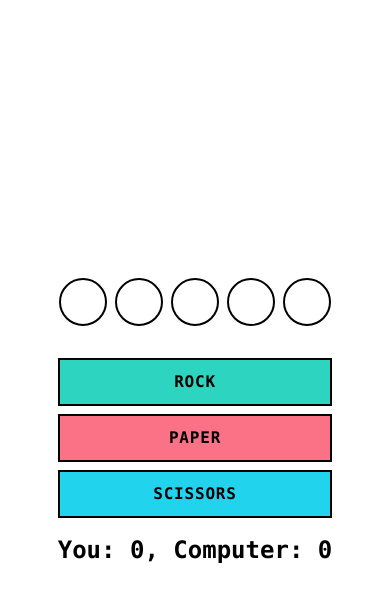
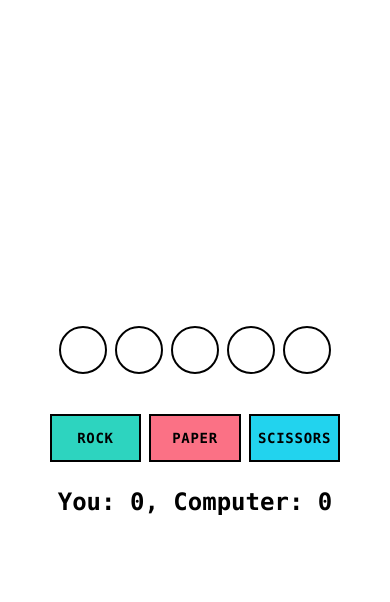
Before and after one commit to sidcraftscode/rock-paper-scissors, a plain HTML site: page index.html in a window 390 px wide. Both pictures are taken after a click on the button "PLAY NOW". Drawn offline with nearby package versions, Linux system fonts and the light colour scheme.

Commit message:
fixed spacing bug making buttons change width each time

```diff
--- a/index.html
+++ b/index.html
@@ -22,13 +22,13 @@
                 <div id="round4" class="rounded-full h-12 w-12 border-2 border-black"></div>
                 <div id="round5" class="rounded-full h-12 w-12 border-2 border-black"></div>
             </div>
-            <div class="mx-auto mb-4 grid gap-2 sm:grid-cols-3">
-                <button onclick="makeChoice('rock')" class="mx-auto block h-12 w-full border-2 border-black bg-teal-400 px-6 font-semibold uppercase tracking-wider text-black hover:bg-teal-300">Rock</button>
-                <button onclick="makeChoice('paper')" class="mx-auto block h-12 w-full border-2 border-black bg-rose-400 px-6 font-semibold uppercase tracking-wider text-black hover:bg-rose-300">Paper</button>
-                <button onclick="makeChoice('scissors')" class="mx-auto block h-12 w-full border-2 border-black bg-cyan-400 px-6 font-semibold uppercase tracking-wider text-black hover:bg-cyan-300">Scissors</button>
+            <div class="mx-auto mb-4 grid p-2 sm:p-0 gap-2 grid-cols-3">
+                <button onclick="makeChoice('rock')" class="mx-auto block h-12 w-full border-2 border-black bg-teal-400 sm:px-6 font-semibold text-sm uppercase tracking-wider text-black hover:bg-teal-300">Rock</button>
+                <button onclick="makeChoice('paper')" class="mx-auto block h-12 w-full border-2 border-black bg-rose-400 sm:px-6 font-semibold text-sm uppercase tracking-wider text-black hover:bg-rose-300">Paper</button>
+                <button onclick="makeChoice('scissors')" class="mx-auto block h-12 w-full border-2 border-black bg-cyan-400 sm:px-6 font-semibold text-sm uppercase tracking-wider text-black hover:bg-cyan-300">Scissors</button>
             </div>
             <div id="result" class="mx-auto mb-4 w-full text-xl font-semibold"></div>
-            <div id="score" class="mx-auto w-full text-2xl font-bold">You: 0, Computer: 0</div>
+            <div id="score" class="px-4 mx-auto w-full text-2xl font-bold">You: 0, Computer: 0</div>
 
         </div>
     </div>
@@ -106,10 +106,10 @@
 
             if (roundResult === 'win') {
                 document.getElementById(`round${currentRound}`).style.backgroundColor = '#84cc16';
-                resultMessage = `You win! ${humanChoice} beats ${computerChoice}`;
+                resultMessage = `You win!`;
             } else if (roundResult === 'lose') {
                 document.getElementById(`round${currentRound}`).style.backgroundColor = '#f43f5e';
-                resultMessage = `You lose! ${computerChoice} beats ${humanChoice}!`;
+                resultMessage = `You lose!`;
             } else {
                 document.getElementById(`round${currentRound}`).style.backgroundColor = '#78716c';
                 resultMessage = `It's a tie!`;
```
